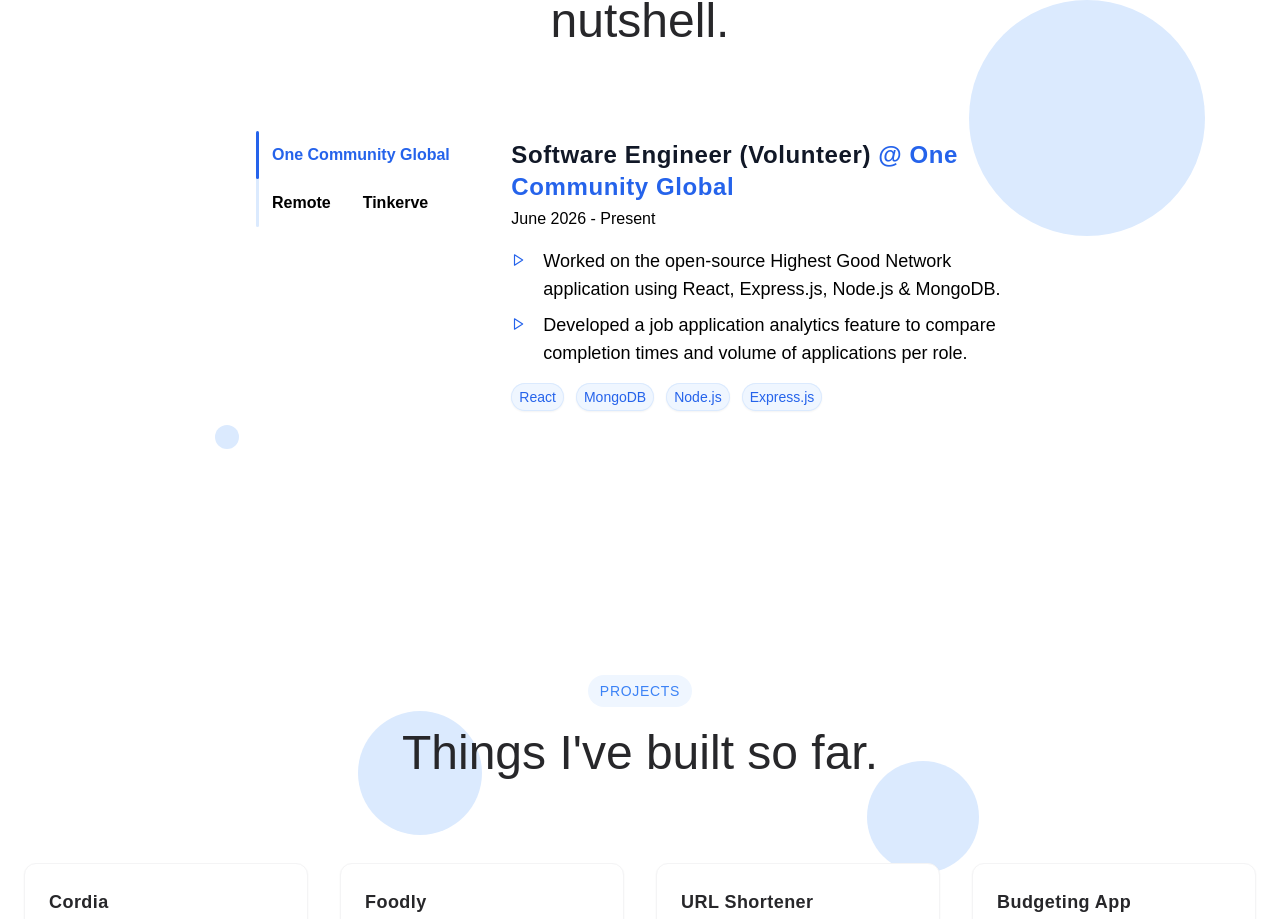
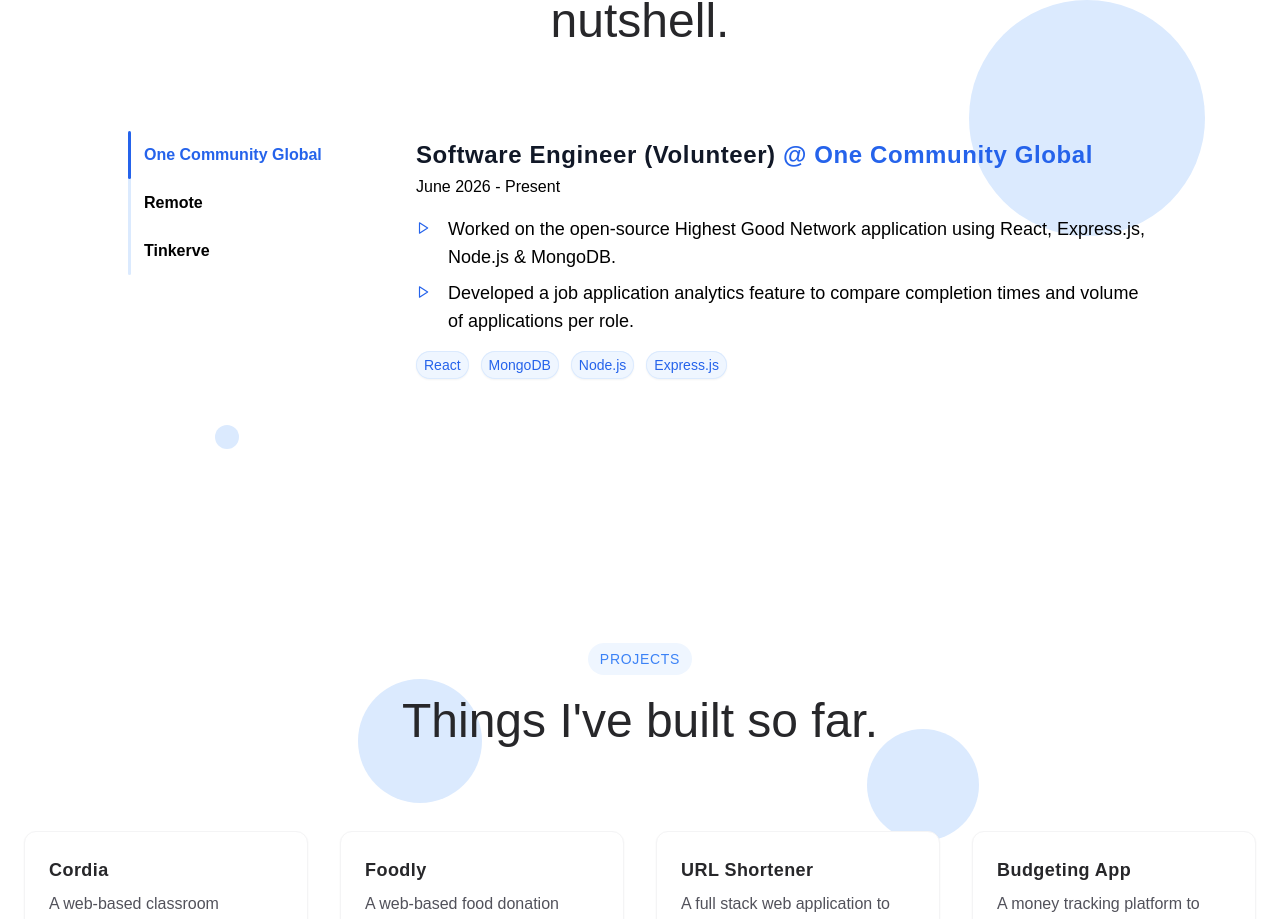
Before and after one commit to handikaharianto/portolio-website-v3, a Next.js app: page / in a window 1280 px wide. Shown: the part 1897-2816 px from the top of the page. Built offline with nearby package versions, Linux system fonts and the light colour scheme; a web font is replaced by a local one.

Commit message:
fix: fix breaking styles in experience section

```diff
--- a/app/_components/experience-tab.tsx
+++ b/app/_components/experience-tab.tsx
@@ -29,10 +29,10 @@
     <Tab.Group
       vertical
       as="div"
-      className="relative space-y-8 md:flex md:space-x-8 md:space-y-0"
+      className="relative space-y-8 md:grid md:grid-cols-12 md:space-x-8 md:space-y-0"
     >
-      <Tab.List className="flex md:flex-col">
-        <div className="relative">
+      <Tab.List className="flex md:col-span-3 md:flex-col">
+        <div className="relative md:flex md:flex-col">
           {experiences.map((experience) => (
             <Tab key={experience.company} as={Fragment}>
               {({ selected }) => (
@@ -60,7 +60,7 @@
           <div className="absolute bottom-0 left-0 h-[3px] w-full rounded-full bg-blue-100 md:top-0 md:h-full md:w-[3px]"></div>
         </div>
       </Tab.List>
-      <Tab.Panels className="*:py-2">
+      <Tab.Panels className="*:py-2 md:col-span-9">
         {experiences.map((experience, index) => (
           <Tab.Panel
             key={`${experience}-${index}`}
--- a/app/_components/experience.tsx
+++ b/app/_components/experience.tsx
@@ -16,7 +16,7 @@
             My past work experience in a nutshell.
           </h2>
         </div>
-        <div className="mx-auto max-w-3xl">
+        <div className="mx-auto max-w-5xl">
           <ExperienceTab />
         </div>
       </div>
```
